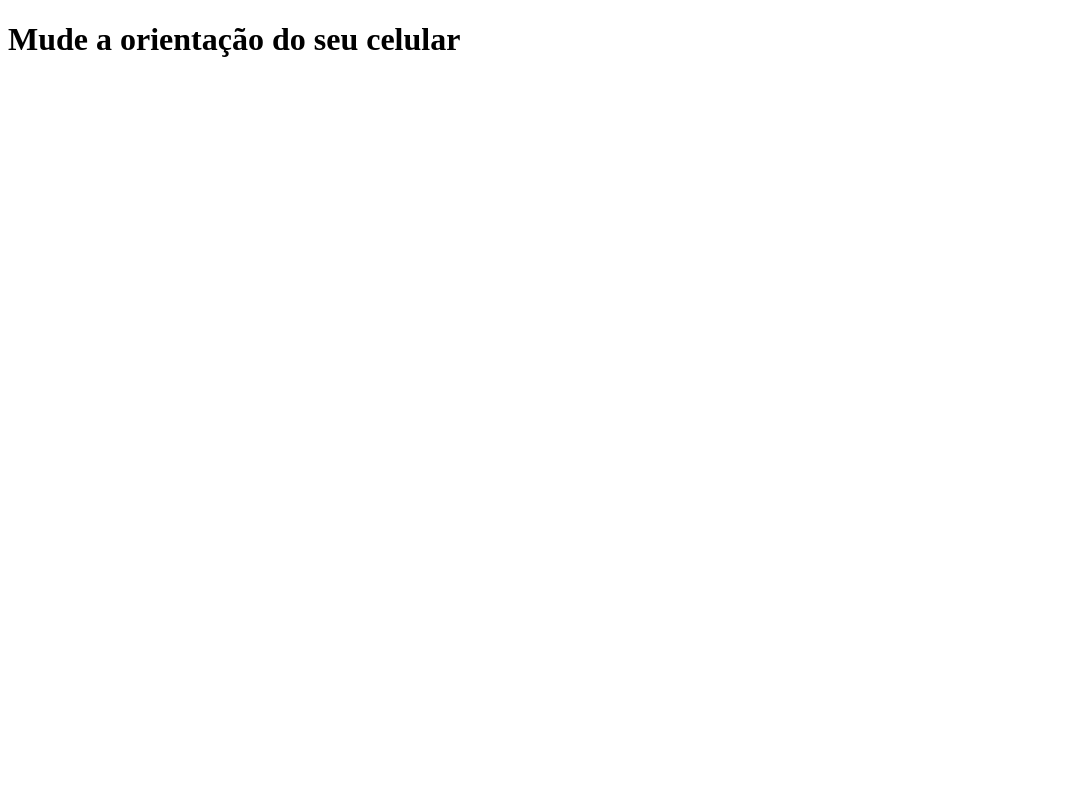
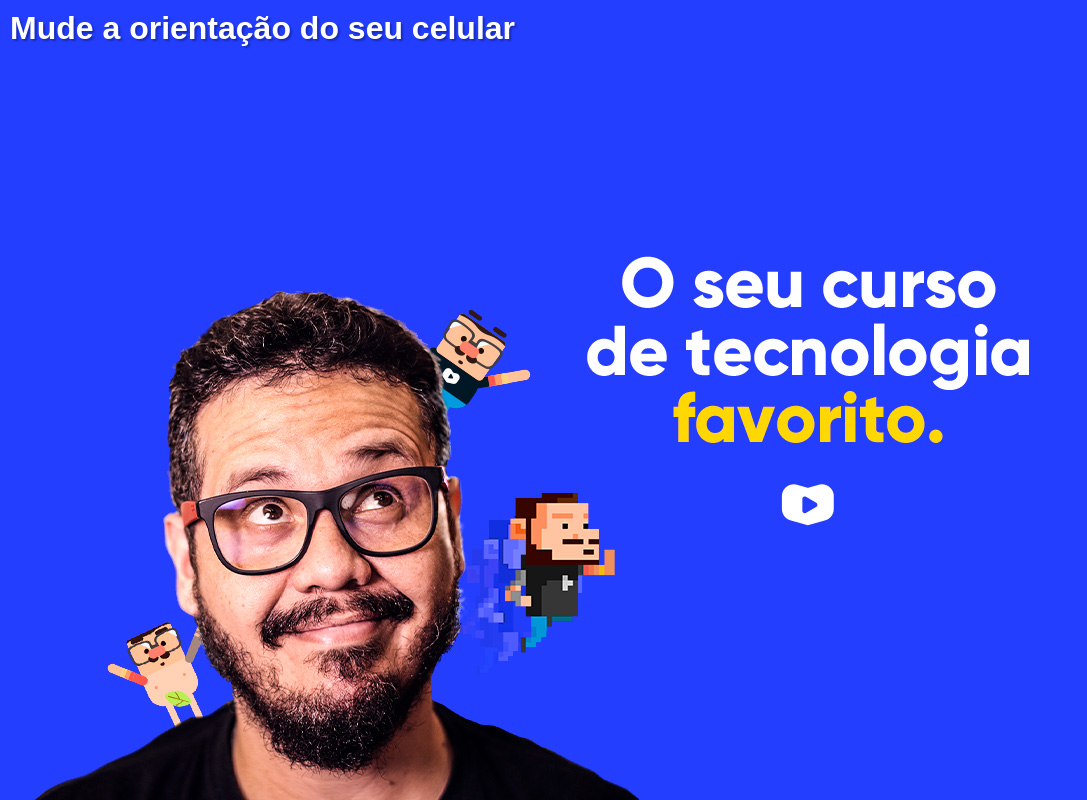
Before and after one commit to romulodamazio/Html-Css, a plain HTML site: page Exercícios/ex026/mq002/index.html in a window 1280 px wide. Shown: the whole page, without its empty margins (0-1087 px from the left). Drawn offline with Linux system fonts and the light colour scheme.

Commit message:
ex002mediaquery

```diff
--- a/Exercícios/ex026/mq002/estilos/paisagem.css
+++ b/Exercícios/ex026/mq002/estilos/paisagem.css
@@ -1,2 +1,10 @@
 @charset "UTF-8";
 /* ESTILO DEITADO*/
+
+
+
+body {
+
+    background-image: url(../imagens/cev-landscape.jpg);
+    background-position: left bottom;
+}
--- a/Exercícios/ex026/mq002/estilos/retrato.css
+++ b/Exercícios/ex026/mq002/estilos/retrato.css
@@ -1,2 +1,8 @@
 @charset "UTF-8";
 /* ESTILOS EM PÉ*/
+
+body{
+    background-image: url(../imagens/cev-portrait.jpg);
+    background-position: center bottom;
+
+}
--- a/Exercícios/ex026/mq002/estilos/style.css
+++ b/Exercícios/ex026/mq002/estilos/style.css
@@ -1,2 +1,26 @@
 @charset "UTF-8";
 /* ESTILO PARA DISPOSITIVOS*/
+
+*{
+
+    margin: 0px;
+    padding: 0px;
+    font-family: Arial, Helvetica, sans-serif;
+}
+
+html, body{
+
+
+    width: 100%;
+    height: 100vh;
+    background-color: #233eff;
+    background-size: contain;
+    background-repeat: no-repeat;
+}
+h1{
+
+    color: white;
+    text-shadow: 2px 2px 2px #182bb9;
+    padding: 10px;
+
+}
--- a/Exercícios/ex026/mq002/index.html
+++ b/Exercícios/ex026/mq002/index.html
@@ -7,8 +7,8 @@
     <title>MediaQuery</title>
 
     <link rel="stylesheet" href="estilos/style.css" media="all">
-    <link rel="stylesheet" href="estilos/retrato.css" media="screen and (orintation : portraite)">
-    <link rel="stylesheet" href="estilos/paisagem.css" media="screen and (orintation : landscape)">
+    <link rel="stylesheet" href="estilos/retrato.css" media="screen and (orientation : portrait)">
+    <link rel="stylesheet" href="estilos/paisagem.css" media="screen and (orientation : landscape)">
 
 
 
```
